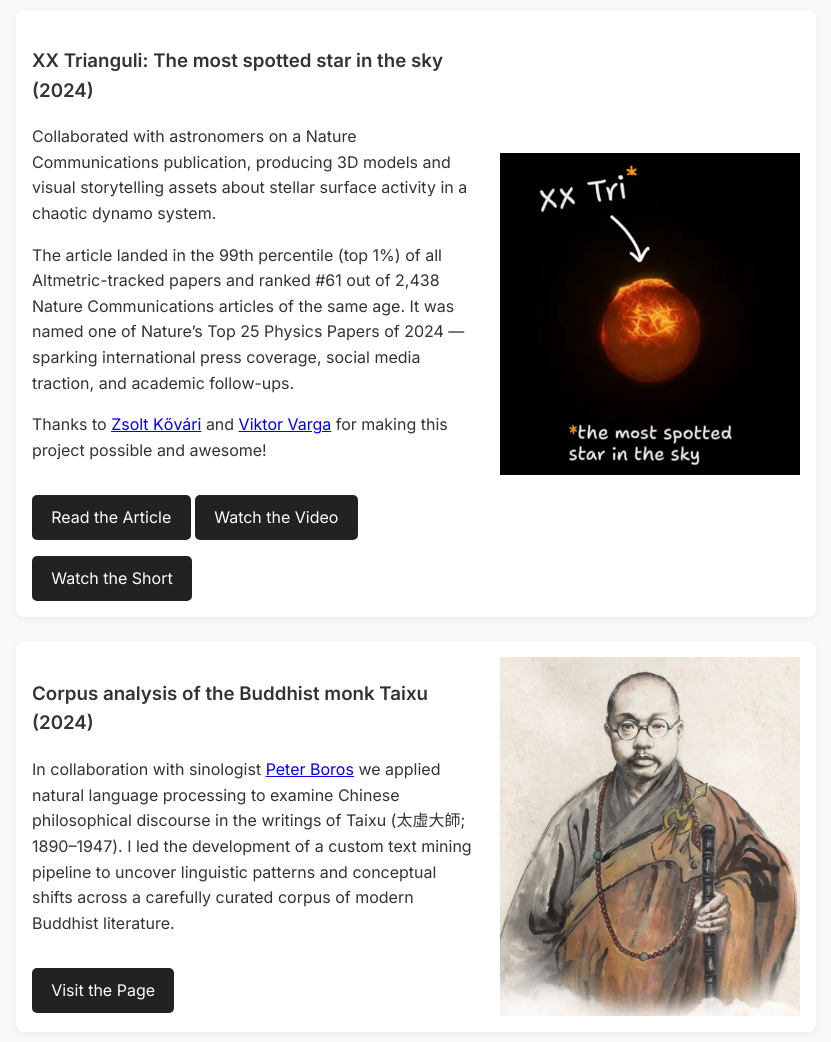
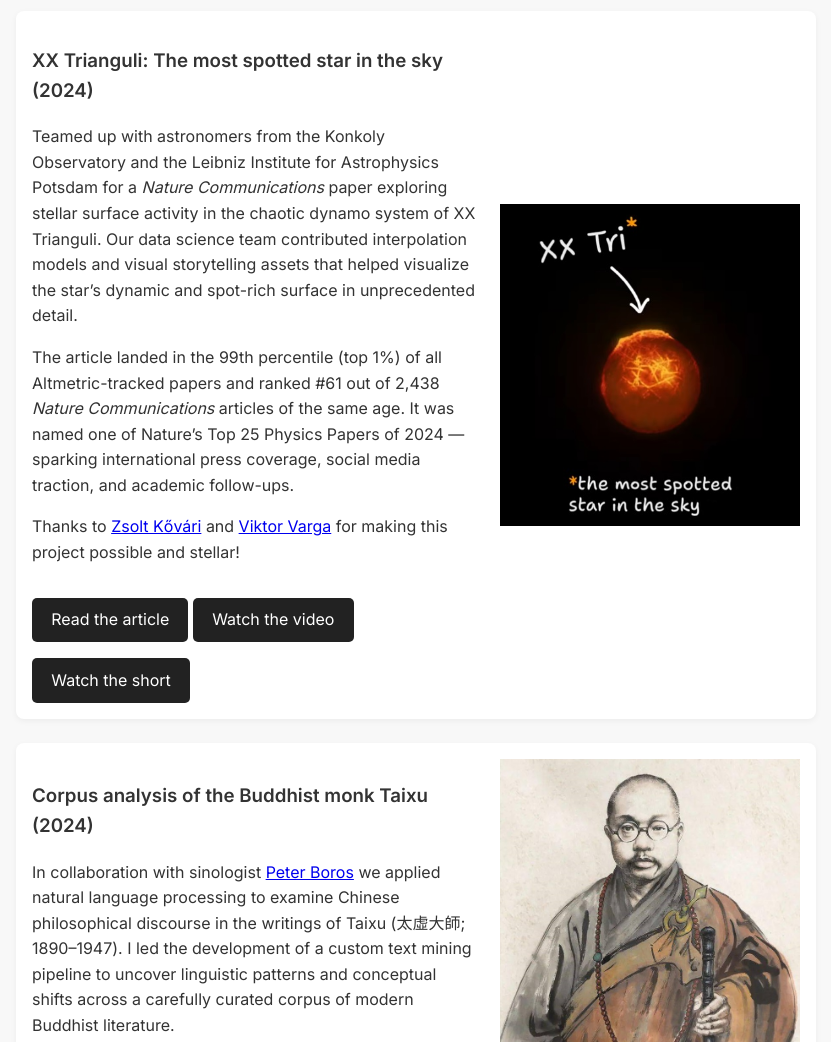
Before and after one commit to g-astrobiologist/g-astrobiologist.github.io, a plain HTML site: page index.html in a window 1280 px wide. Shown: the part 1620-2662 px from the top of the page, without its empty margins (224-1055 px from the left). Drawn offline with Linux system fonts and the light colour scheme.

Commit message:
Minor fixes to the index.html file

```diff
--- a/index.html
+++ b/index.html
@@ -160,7 +160,7 @@
       <h2 id="about-heading">About Me</h2>
       <div class="card">
         <div class="card-content">
-          <p>I love to explore and to help understand things in the universe using statistics, machine learning, and creative data storytelling. I currently lead the data team at MOME, developing knowledge platforms, internal tools, and participating science outreach whenever possible.</p>
+          <p>I love to explore and to help understand things in the universe using evolutionary principles, statistics, machine learning, and creative data storytelling. I currently lead the data science team at MOME, developing knowledge platforms, internal tools, and participating science outreach whenever possible.</p>
           <a href="https://www.linkedin.com/in/g-astrobiologist" class="button" target="_blank" onclick="umami.track('linkedin-click')">LinkedIn</a>
           <a href="https://www.youtube.com/watch?v=5xzS6qjgGbI" class="button" target="_blank" onclick="umami.track('intro-click')">Video</a>
           <a href="assets/AdamRadvanyiG-astrobiologist_CV.pdf" class="button" target="_blank" onclick="umami.track('cv-click')">CV</a>
@@ -193,12 +193,12 @@
       <div class="card">
         <div class="card-content">
           <h3>XX Trianguli: The most spotted star in the sky (2024)</h3>
-          <p>Collaborated with astronomers on a Nature Communications publication, producing 3D models and visual storytelling assets about stellar surface activity in a chaotic dynamo system.</p>
-          <p>The article landed in the 99th percentile (top 1%) of all Altmetric-tracked papers and ranked #61 out of 2,438 Nature Communications articles of the same age. It was named one of Nature’s Top 25 Physics Papers of 2024 — sparking international press coverage, social media traction, and academic follow-ups. </p>
-          <p>Thanks to <a href="https://konkoly.hu/munkatarsak/kovari-zsolt" target="_blank">Zsolt Kővári</a> and <a href="https://www.linkedin.com/in/vikvarga" target="_blank">Viktor Varga</a> for making this project possible and awesome!</p>
-          <a href="https://www.aip.de/en/news/xx-tri-star-spots-chaotic-dynamo/" class="button" target="_blank" onclick="umami.track('xxtri-article-click')">Read the Article</a>
-          <a href="https://www.youtube.com/watch?v=T0VGzGRBOqY" class="button" target="_blank" onclick="umami.track('xxtri-video-click')">Watch the Video</a>
-          <a href="https://www.youtube.com/shorts/E-b9W-Kjqo4" class="button" target="_blank" onclick="umami.track('xxtri-short-click')">Watch the Short</a>
+          <p>Teamed up with astronomers from the Konkoly Observatory and the Leibniz Institute for Astrophysics Potsdam for a <i>Nature Communications</i> paper exploring stellar surface activity in the chaotic dynamo system of XX Trianguli. Our data science team contributed interpolation models and visual storytelling assets that helped visualize the star’s dynamic and spot-rich surface in unprecedented detail.</p>
+          <p>The article landed in the 99th percentile (top 1%) of all Altmetric-tracked papers and ranked #61 out of 2,438 <i>Nature Communications</i> articles of the same age. It was named one of Nature’s Top 25 Physics Papers of 2024 — sparking international press coverage, social media traction, and academic follow-ups. </p>
+          <p>Thanks to <a href="https://konkoly.hu/munkatarsak/kovari-zsolt" target="_blank">Zsolt Kővári</a> and <a href="https://www.linkedin.com/in/vikvarga" target="_blank">Viktor Varga</a> for making this project possible and stellar!</p>
+          <a href="https://www.aip.de/en/news/xx-tri-star-spots-chaotic-dynamo/" class="button" target="_blank" onclick="umami.track('xxtri-article-click')">Read the article</a>
+          <a href="https://www.youtube.com/watch?v=T0VGzGRBOqY" class="button" target="_blank" onclick="umami.track('xxtri-video-click')">Watch the video</a>
+          <a href="https://www.youtube.com/shorts/E-b9W-Kjqo4" class="button" target="_blank" onclick="umami.track('xxtri-short-click')">Watch the short</a>
         </div>
         <img src="assets/xxtrianguli.jpg" alt="Starspot 3D visualization" />
       </div>
@@ -206,7 +206,7 @@
         <div class="card-content">
           <h3>Corpus analysis of the Buddhist monk Taixu (2024)</h3>
           <p>In collaboration with sinologist <a href="https://www.linkedin.com/in/peter-boros-a14655151" target="_blank">Peter Boros</a> we applied natural language processing to examine Chinese philosophical discourse in the writings of Taixu (太虛大師; 1890–1947). I led the development of a custom text mining pipeline to uncover linguistic patterns and conceptual shifts across a carefully curated corpus of modern Buddhist literature.</p>
-          <a href="https://radvanyimome.github.io/Taixu-figures/" class="button" target="_blank" onclick="umami.track('taixu-page-click')">Visit the Page</a>
+          <a href="https://radvanyimome.github.io/Taixu-figures/" class="button" target="_blank" onclick="umami.track('taixu-page-click')">Visit the page</a>
         </div>
         <img src="assets/taixu.jpg" alt="Taixu portrait" />
       </div>
@@ -214,6 +214,8 @@
         <div class="card-content">
           <h3>ReConnect China: A co-publication and co-patenting analysis (2023)</h3>
           <p>As part of the Horizon Europe initiative, I collaborated with the Centre for Social Innovation to investigate the evolving landscape of EU–China research collaboration. My role focused on large-scale bibliometric and network analysis, mapping scientific co-authorship and patenting trends using the Web of Science and the 2023 PATSTAT release.</p>
+          <a href="https://www.reconnect-china.ugent.be/wp-content/uploads/2023/09/ReConnect-China_D1.1_Report-on-the-results-of-research-cluster-on-EU-China-research-cooperation_co-patentco-publication-analysis.pdf" class="button" target="_blank" onclick="umami.track('zsi-report-click')">Read the report</a>
+
         </div>
         <img src="assets/zsi.jpg" alt="ReConnect China" />
       </div>
@@ -233,7 +235,7 @@
   <section id="contact" aria-labelledby="contact-heading">
     <h2 id="contact-heading">Contact</h2>
     <p>Feel like collaborating or chatting about sci-fi, stats, or stardust?</p>
-    <button onclick="trackContact()">Get in Touch</button>
+    <button onclick="trackContact()">Get in touch</button>
     <p id="obfuscatedContactString" style="display: none;">
       <a class="stringmail"
             data-user="iynavdar.tsigoloibortsa.g"
```
